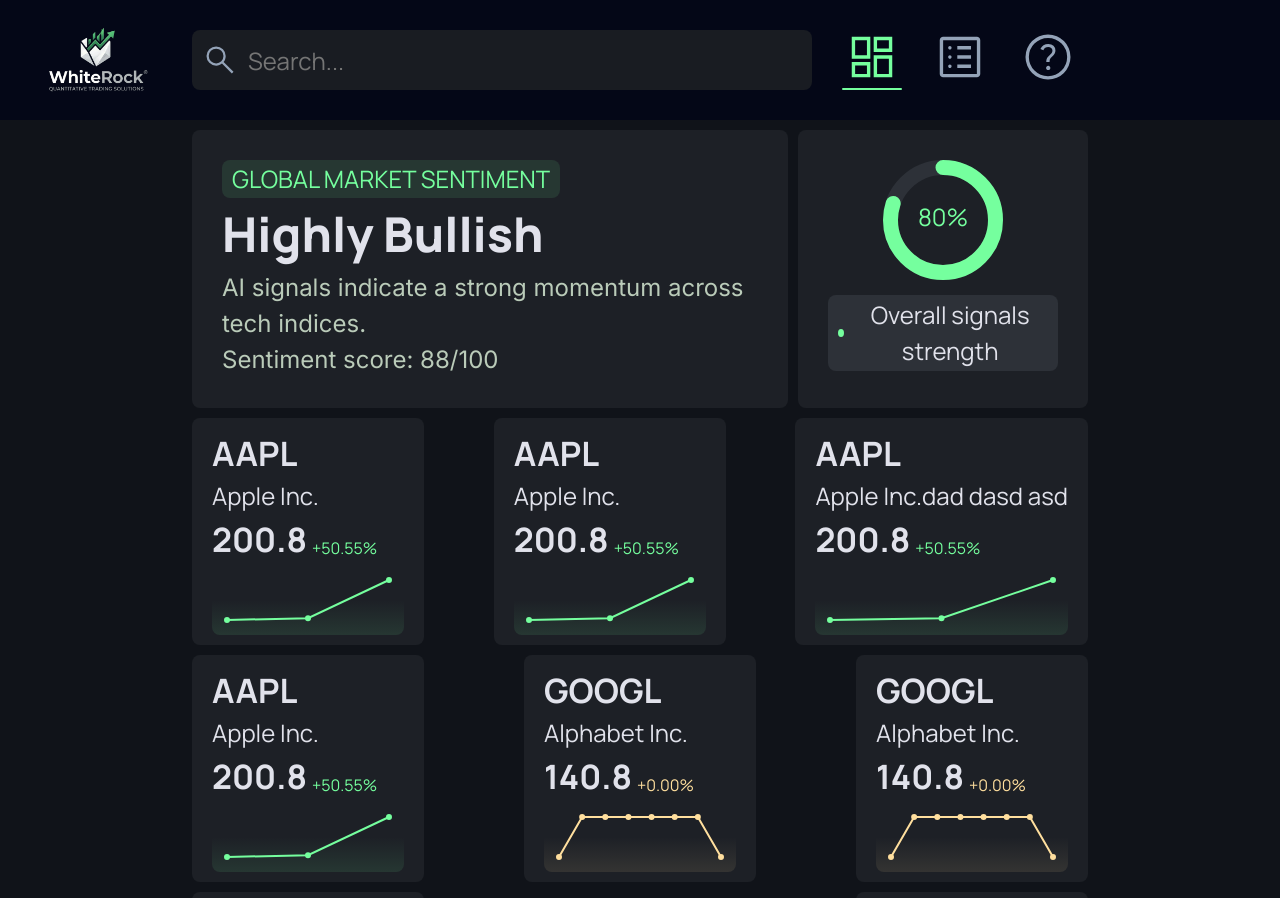
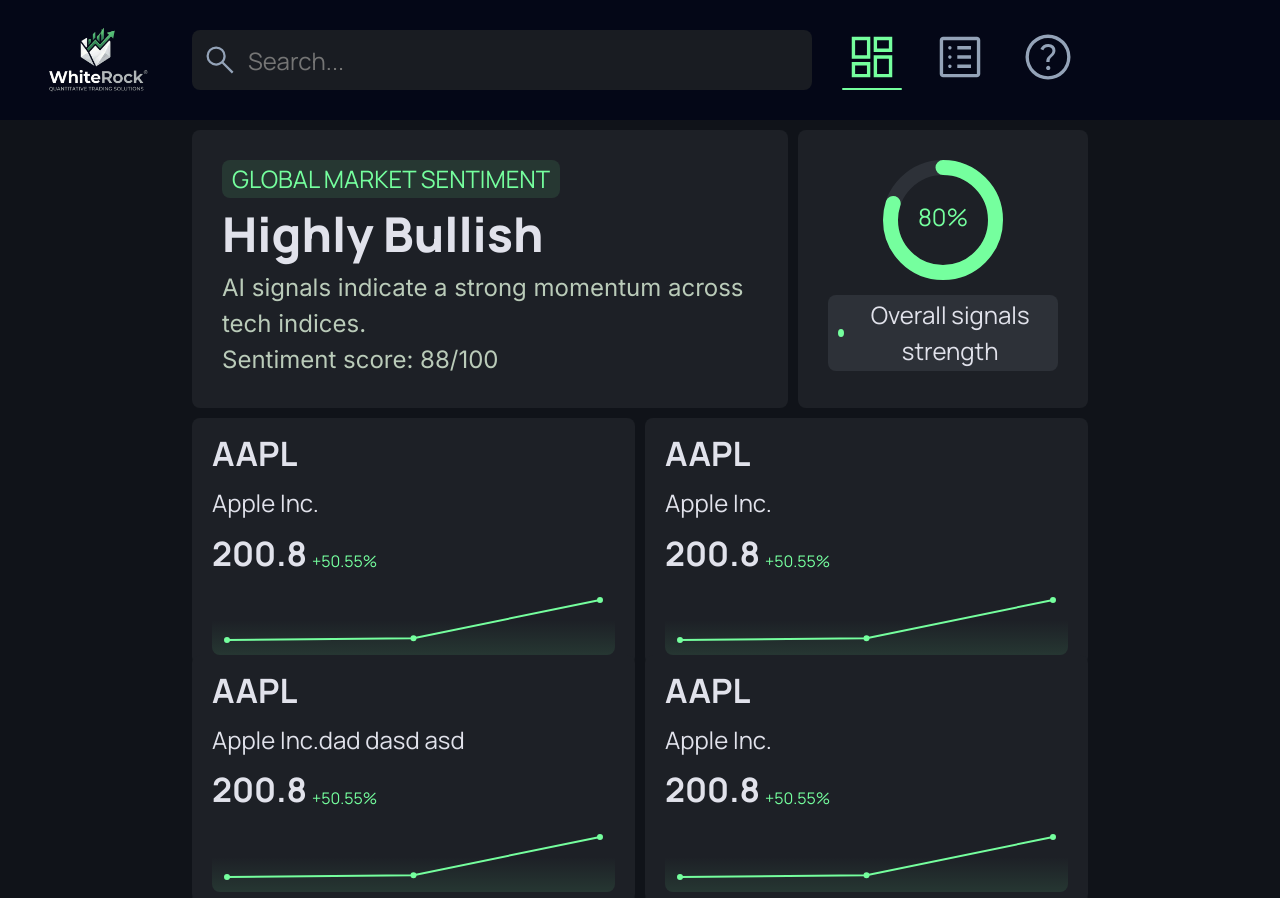
Before and after one commit to CenturionTheMan/WhiteRockApp, a React app in the folder Frontend/: page / in a window 1280 px wide. Shown: the top 898 px of the page. Built offline with nearby package versions, Linux system fonts and the light colour scheme; the HTML template or start-up script is replaced by a standard one.

Commit message:
fix dashboard items

```diff
--- a/Frontend/src/components/dashboard/PreviewStocks/PreviewStocks.module.css
+++ b/Frontend/src/components/dashboard/PreviewStocks/PreviewStocks.module.css
@@ -1,19 +1,35 @@
 .previewHolder {
-	display: flex;
-	flex-direction: row;
-	flex-wrap: wrap;
-	column-gap: 10px;
-	justify-content: space-between;
-	align-items: stretch;
+  /* display: flex; */
+  /* flex-direction: row; */
+  /* flex-wrap: wrap; */
+  /* column-gap: 10px; */
+  /* justify-content: start; */
+  /* align-items: stretch; */
+
+  display: grid;
+  grid-template-columns: repeat(auto-fit, minmax(300px, 1fr));
+  gap: 10px;
+  margin-top: 20px;
 }
 
 .cardHolder {
-	margin-top: 10px;
   background-color: var(--col-bg2);
   border-radius: var(--corner-radius);
-	padding: 10px 20px 10px 20px;
-	width: 15dvw;
-	min-width: max-content;
+  padding: 10px 20px;
+
+  display: flex;
+  flex-direction: column;
+  justify-content: space-between;
+  height: 100%;
+  min-width: 0;
+}
+
+.cardSubText {
+  display: -webkit-box;
+  -webkit-line-clamp: 1;
+  line-clamp: 1;
+  -webkit-box-orient: vertical;
+  overflow: hidden;
 }
 
 .cardLastPrice {
```
Also changed, not shown: 1 other file (tests, documents, lock files or other folders). Lines whose indentation alone changed are shown as unchanged.
